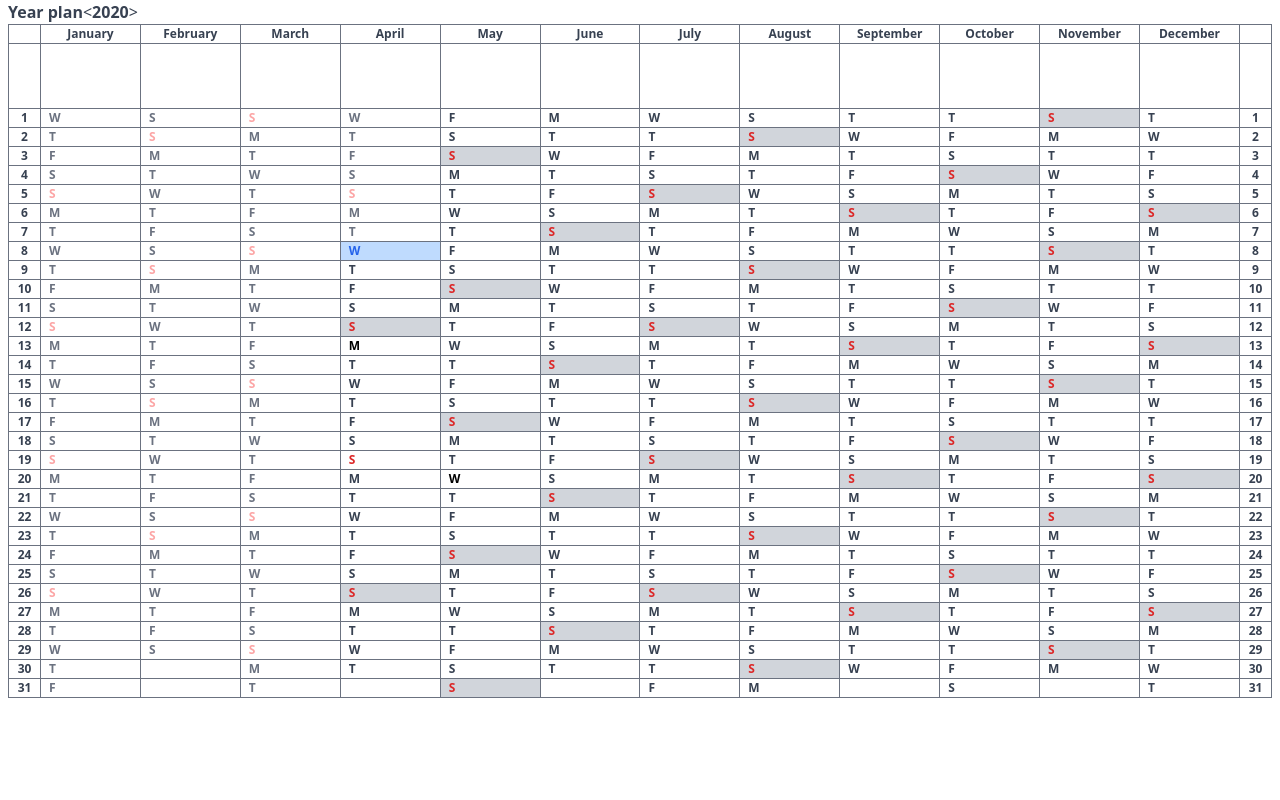
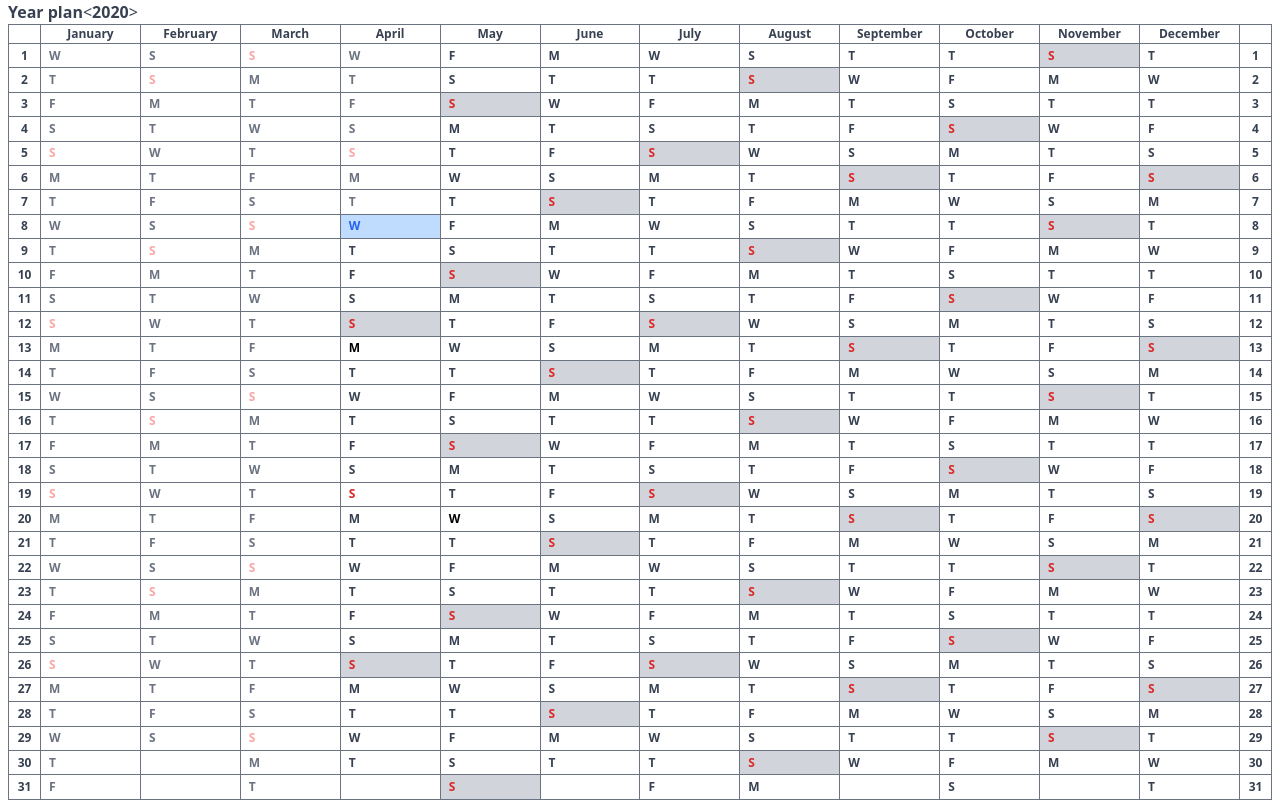
Before and after one commit to beaucouplus/calendar, a React (Create React App) app: page / in a window 1280 px wide. Built offline with nearby package versions, Linux system fonts and the light colour scheme.

Commit message:
show date on hover > works - fixed full-height behavior (#26)

```diff
--- a/src/App.js
+++ b/src/App.js
@@ -6,9 +6,11 @@ function App() {
   const [year, setYear] = useState(new Date().getFullYear());
 
   return (
-    <div className="px-2 w-screen h-screen">
+    <div className="px-2 w-screen h-screen flex flex-col">
       <Header year={year} onSetYear={setYear} />
-      <CalendarYearTable year={year} />
+      <div className="flex-grow">
+        <CalendarYearTable year={year} />
+      </div>
     </div>
   );
 }
--- a/src/CalendarYearTable.js
+++ b/src/CalendarYearTable.js
@@ -14,7 +14,6 @@ dayjs.extend(LocalizedFormat);
 
 function CalendarYearTable({ year }) {
   const monthDays = range(1, 31);
-  const columns = range(1, 14);
   const css = { cellBorders: "border border-gray-500" };
 
   const [events, setEvents] = useState(dummyEvents);
@@ -30,18 +29,11 @@ function CalendarYearTable({ year }) {
   }
 
   return (
-    <table className="table-fixed w-full border text-xs bg-white">
+    <table className="table-fixed w-full h-full border text-xs bg-white">
       <thead className={`${css.cellBorders}`}>
         <MonthsRow css={css} />
       </thead>
       <tbody>
-        <tr>
-          {columns.map((x, id) => (
-            <td className={`${css.cellBorders} py-6`} key={id}>
-              &nbsp;
-            </td>
-          ))}
-        </tr>
         {monthDays.map((monthDay) => {
           return (
             <DaysRow
@@ -120,6 +112,7 @@ function EmptyCell({ css }) {
 
 function DayCell({ date, events, css, onAddEvent, onDeleteEvent }) {
   const [showModal, setShowModal] = useState(false);
+  const [showDate, setShowDate] = useState(false);
   const closeModal = () => setShowModal(false);
 
   const weekday = dayjs(date).format("dddd");
@@ -131,8 +124,10 @@ function DayCell({ date, events, css, onAddEvent, onDeleteEvent }) {
       <td
         className={`px-2 ${css.cellBorders} ${tdStyle} font-semibold cursor-pointer`}
         onClick={() => setShowModal(true)}
+        onMouseEnter={() => setShowDate(true)}
+        onMouseLeave={() => setShowDate(false)}
       >
-        {weekday[0]}
+        {weekday[0]} <CellDate date={date} isShown={showDate} />
       </td>
       <Modal showModal={showModal} onCloseModal={closeModal}>
         <DayModal
@@ -152,4 +147,10 @@ DayCell.propTypes = {
   css: PropTypes.object,
 };
 
+function CellDate({ isShown, date }) {
+  return (
+    <>{isShown && <span className="px-1">{dayjs(date).format("D")}</span>}</>
+  );
+}
+
 export default CalendarYearTable;
```
